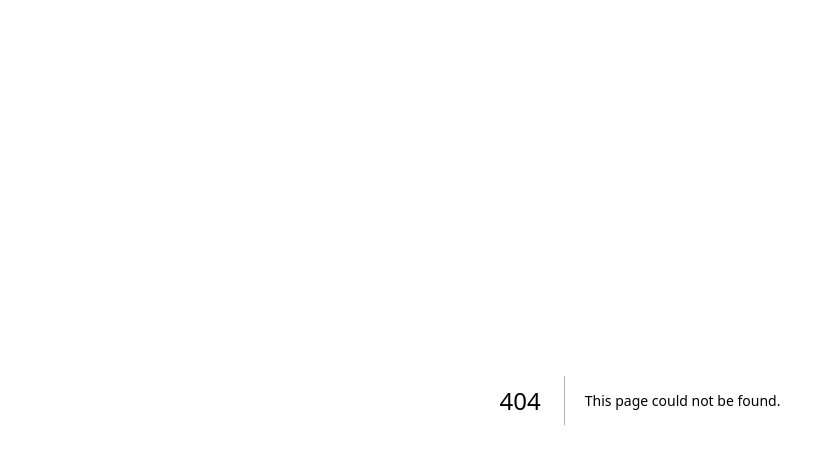
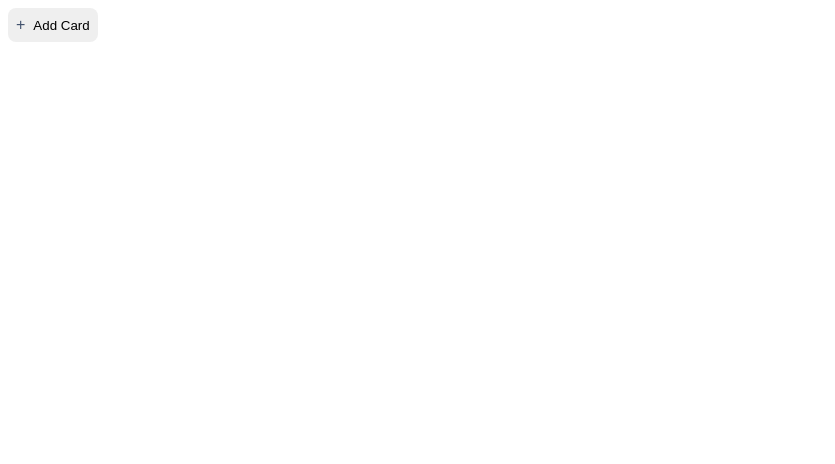
Before and after one commit to codymarshall94/kanban, a Next.js app: page /Board/components/List/components/AddCard/AddCard in a window 1280 px wide. Before the commit this address had no page. Shown: the top 464 px of the page, without its empty margins (0-835 px from the left). Built offline with nearby package versions, Linux system fonts and the light colour scheme.

Commit message:
Added addcard file structure

```diff
--- /dev/null
+++ b/pages/Board/components/List/components/AddCard/AddCard.module.scss
@@ -0,0 +1,40 @@
+.addContainer {
+  display: flex;
+  align-items: center;
+}
+
+.addBtn {
+  padding: 0.5rem;
+  border: none;
+  border-radius: 0.5rem;
+  cursor: pointer;
+  &:hover {
+    background-color: #091e4214;
+  }
+}
+
+.symbol {
+  font-size: 1rem;
+  color: #44546f;
+  margin-right: 0.5rem;
+}
+
+.primary {
+  padding: .5rem 1rem;
+  margin-top: .25rem;
+  border: none;
+  border-radius: .25rem;
+  cursor: pointer;
+  color: white;
+  background-color: #0C66E4;
+}
+
+.exit {
+  color: #667389;
+  margin-left: .5rem;
+  font-weight: bold;
+  cursor: pointer;
+  &:hover {
+    color:black;
+  }
+}
--- /dev/null
+++ b/pages/Board/components/List/components/AddCard/AddCard.tsx
@@ -0,0 +1,26 @@
+import styles from "./AddCard.module.scss";
+
+export default function AddCard({
+  addClick,
+  isAddMode,
+}: {
+  addClick: () => void;
+  isAddMode: boolean;
+}) {
+  return (
+    <div className={styles.addContainer}>
+      {isAddMode ? (
+        <>
+          <button className={styles.primary}>Add Card</button>
+          <span className={styles.exit} onClick={() => addClick()}>
+            X
+          </span>
+        </>
+      ) : (
+        <button className={styles.addBtn} onClick={() => addClick()}>
+          <span className={styles.symbol}>+</span>Add Card
+        </button>
+      )}
+    </div>
+  )  ;
+}
--- /dev/null
+++ b/pages/Board/components/List/components/ListHeader/index.ts
@@ -0,0 +1,3 @@
+import Listheader from "./ListHeader"
+
+export default Listheader
```
